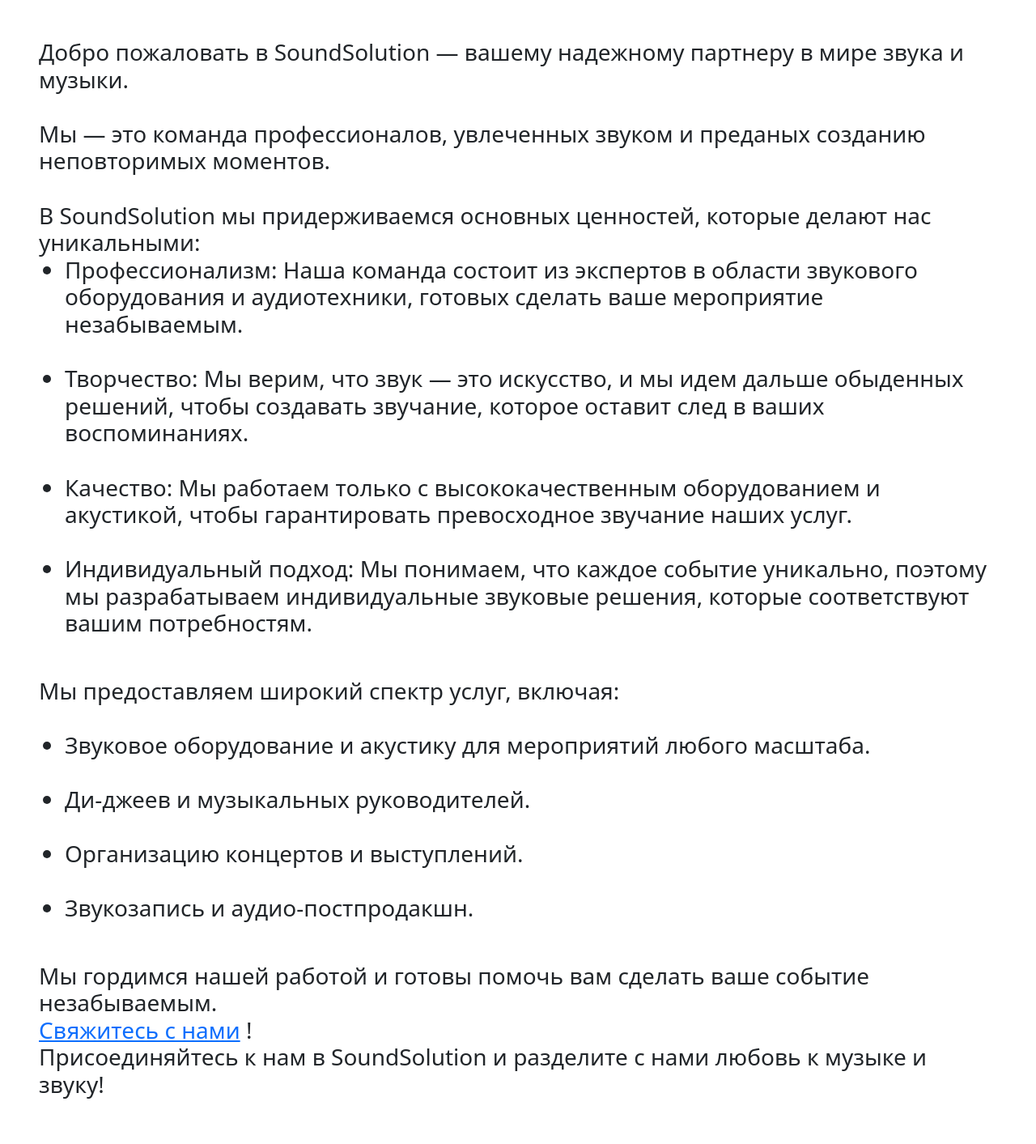
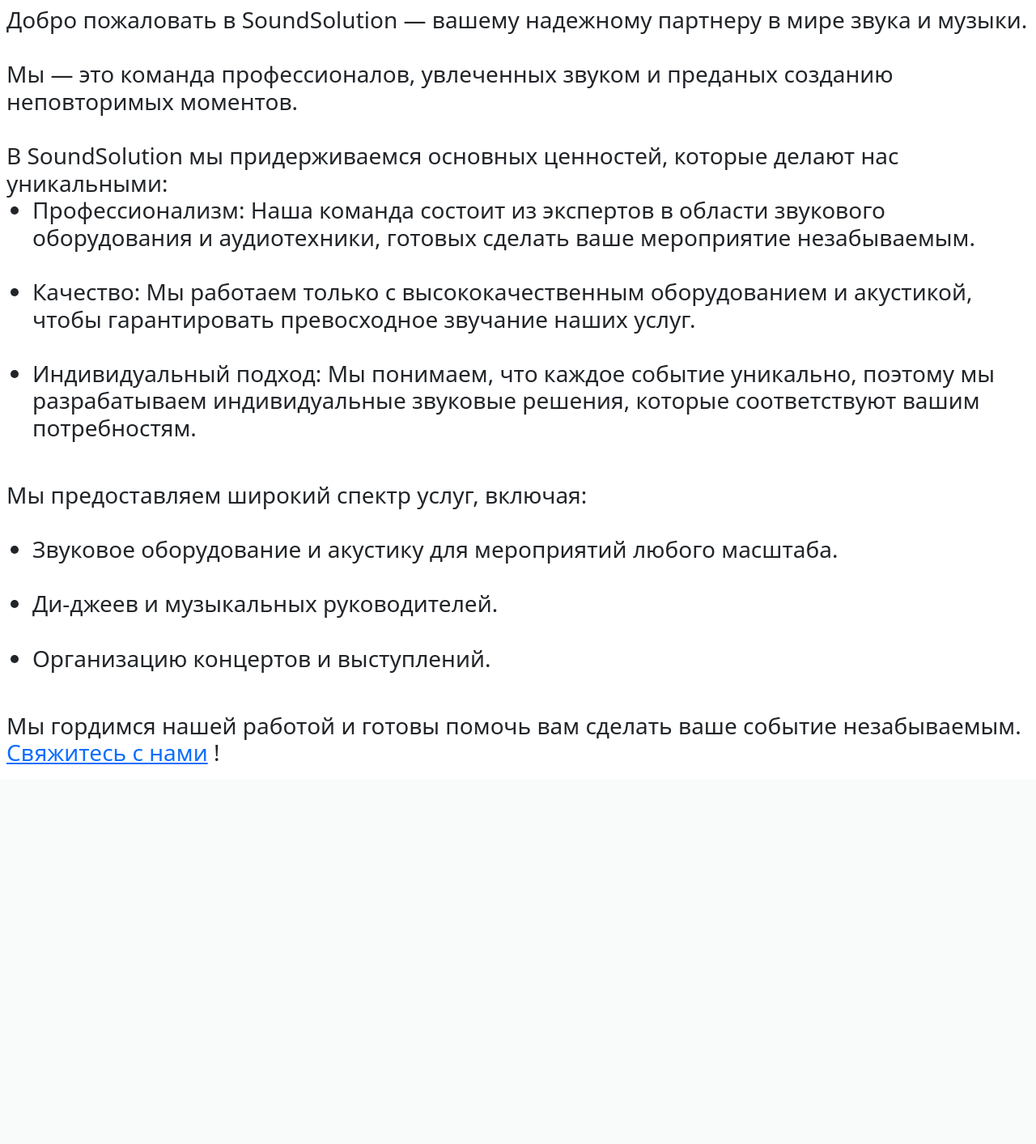
Before and after one commit to Dest1ni/Site-business-card, a Django app: page /about/ in a window 1280 px wide. Shown: the part 98-1511 px from the top of the page at 81% size. After the commit the page ends 1042 px from the top, so only its background shows below. Run offline with Django 4.2, Linux system fonts and the light colour scheme; some libraries are stand-ins or nearby versions.

Commit message:
About us update

```diff
--- a/soundsolution/main/templates/base.html
+++ b/soundsolution/main/templates/base.html
@@ -1,9 +1,11 @@
 {% load bootstrap5 %}
-
+{% load static %}
 {% bootstrap_css %}
 {% bootstrap_javascript %}
-<html>
-{% load static %}
+<html lang='en'>
+    <meta charset="UTF-8">
+    <meta name="viewport" content="width=device-width, initial-scale=1.0">
+
     <title>
     {% block title %}
     {% endblock title %}
--- a/soundsolution/main/templates/main/about.html
+++ b/soundsolution/main/templates/main/about.html
@@ -1,18 +1,14 @@
 {% extends "base.html" %}
 {% block body %}
-<div class='p-5'>
+<div class='p-2'>
 <h3>
-Добро пожаловать в SoundSolution — вашему надежному партнеру в мире звука и музыки. <br><br> Мы — это команда профессионалов, увлеченных звуком и преданых созданию неповторимых моментов.<br><br>
-
+Добро пожаловать в SoundSolution — вашему надежному партнеру в мире звука и музыки. <br>
+<br> Мы — это команда профессионалов, увлеченных звуком и преданых созданию неповторимых моментов.<br><br>
 
 В SoundSolution мы придерживаемся основных ценностей, которые делают нас уникальными:<br>
 <ul>
 <li>
 Профессионализм: Наша команда состоит из экспертов в области звукового оборудования и аудиотехники, готовых сделать ваше мероприятие незабываемым.
-</li>
-<br>
-<li>
-Творчество: Мы верим, что звук — это искусство, и мы идем дальше обыденных решений, чтобы создавать звучание, которое оставит след в ваших воспоминаниях.
 </li>
 <br>
 <li>
@@ -31,11 +27,9 @@
 <li>Звуковое оборудование и акустику для мероприятий любого масштаба.</li> <br>
 <li>Ди-джеев и музыкальных руководителей.</li><br>
 <li>Организацию концертов и выступлений.</li><br>
-<li>Звукозапись и аудио-постпродакшн.</li><br>
 </ul>
 Мы гордимся нашей работой и готовы помочь вам сделать ваше событие незабываемым.<br>
 
 <a href = "{% url 'main:contacts' %}"> Свяжитесь с нами</a> !<br>
-Присоединяйтесь к нам в SoundSolution и разделите с нами любовь к музыке и звуку!
 </h3>
 {% endblock body %}
--- a/soundsolution/main/templates/main/contacts.html
+++ b/soundsolution/main/templates/main/contacts.html
@@ -15,6 +15,12 @@
 <h3>Адрес: <br>
 Гомельская область, г. Гомель, ул. Оршанская, 20
 </h3>
+<h3>Почтовый адрес: <br>
+246039
+г. Гомель,
+ул. Весенняя,
+174А
+</h3>
 </div>
 <h4>
 <div class = 'text-center mt-5'>
--- a/soundsolution/main/templates/main/main_page.html
+++ b/soundsolution/main/templates/main/main_page.html
@@ -4,14 +4,14 @@
 Sound Solution
 {% endblock title %}
 {% block body %}
-<!--
+
 <style>
     body {
         background: url('{% static "main/background.png" %}') no-repeat center center fixed;
         background-size: cover;
     }
 </style>
-!-->
+
 <div class = 'text-center p-5'>
 <h1>{{message}}</h1>
 <p style="font-size: 30px;"><em>- SoundSolution</em></p>
--- a/soundsolution/main/views.py
+++ b/soundsolution/main/views.py
@@ -7,10 +7,11 @@ class MainPage(TemplateView):
     def get_context_data(self, **kwargs: Any) -> dict[str, Any]:
         context = super().get_context_data(**kwargs)
         context['message'] = choice(["Звуки, которые создают впечатление!",
-                                    "Звуковые решения для незабываемых моментов.",
-                                    "Музыка в каждой ноте, эмоции в каждом звуке.",
-                                    "Звук, который оставит след в ваших воспоминаниях.",
-                                    "Ваше мероприятие — наше искусство."])
+                                    "Ваше мероприятие — наше искусство.",
+                                    "Ваше мероприятие - задача, мы - решение.",
+                                    "Мы создаем атмосферу, которая оставит вас в восторге.",
+                                    "SoundSolution — ваш путь к моментам, которые запоминаются навсегда.",
+                                    "SoundSolution — ваш партнер в организации событий."])
         return context
 
 class ContactPage(TemplateView):
```
